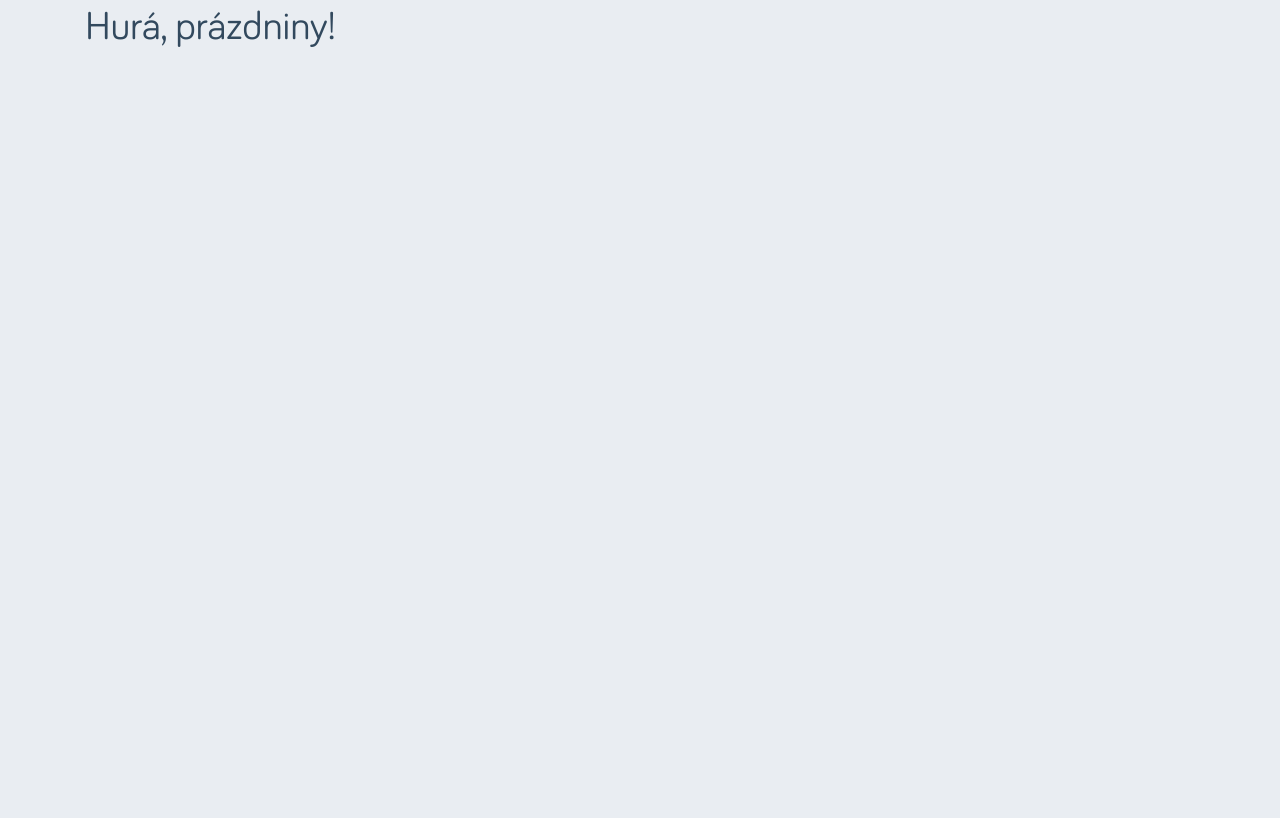
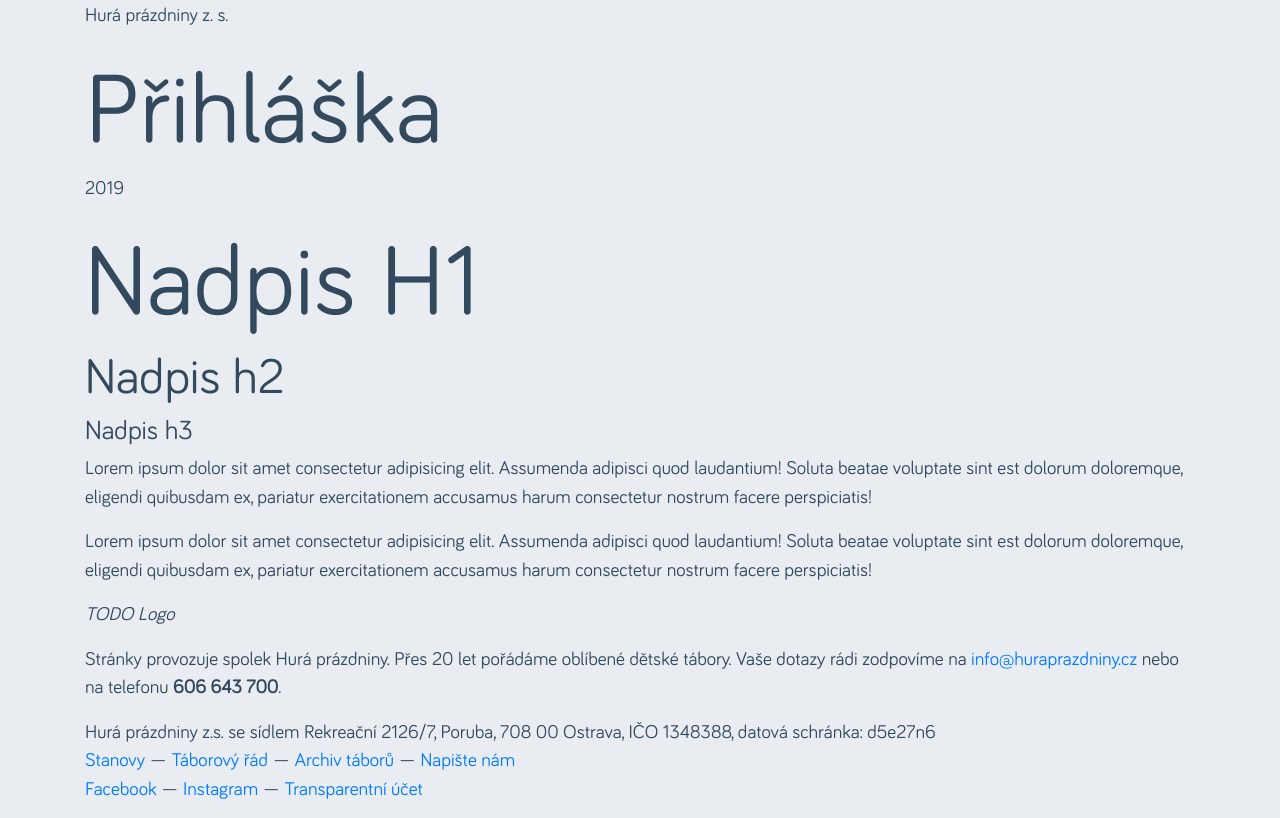
Before and after one commit to machal/hura-prazdniny-templates, a website: page index.html in a window 1280 px wide. Drawn offline with nearby package versions, Linux system fonts and the light colour scheme.

Commit message:
Basic markup and typography styles

```diff
--- a/index.html
+++ b/index.html
@@ -12,7 +12,78 @@
 
     <div class="container">
 
-      <h1>Hurá, prázdniny!</h1>
+      <div class="hp-head">
+
+        <p class="hp-head__preheading">
+          Hurá prázdniny z. s.
+        </p>
+
+        <h1 class="hp-head__heading">
+          Přihláška
+        </h1>
+
+        <p class="hp-head__postheading">
+          2019
+        </p>
+
+      </div>
+      <!-- /.hp-head -->
+
+      <div class="hp-content">
+
+        <h1>
+          Nadpis H1
+        </h1>
+
+        <h2>
+          Nadpis h2
+        </h2>
+
+        <h3>
+          Nadpis h3
+        </h3>
+
+        <p>
+          Lorem ipsum dolor sit amet consectetur adipisicing elit. Assumenda adipisci quod laudantium! Soluta beatae voluptate sint est dolorum doloremque, eligendi quibusdam ex, pariatur exercitationem accusamus harum consectetur nostrum facere perspiciatis!
+        </p>
+
+        <p>
+          Lorem ipsum dolor sit amet consectetur adipisicing elit. Assumenda adipisci quod laudantium! Soluta beatae voluptate sint est dolorum doloremque, eligendi quibusdam ex, pariatur exercitationem accusamus harum consectetur nostrum facere perspiciatis!
+        </p>
+
+      </div>
+      <!-- /.hp-content -->
+
+
+      <div class="hp-foot">
+
+        <p class="hp-foot__logo">
+          <i>TODO Logo</i>
+        </p>
+
+        <p class="hp-foot__text-large">
+            Stránky provozuje spolek Hurá prázdniny.
+            Přes 20 let pořádáme oblíbené dětské tábory.
+            Vaše dotazy rádi zodpovíme na
+            <a href="mailto:info@huraprazdniny.cz?subject=Dotaz%20z%20webu&body=Dobr%C3%BD%20den%2C%0A%0A">info@huraprazdniny.cz</a>
+            nebo na telefonu
+            <strong>606 643 700</strong>.
+        </p>
+
+        <p class="hp-foot__text-small">
+          Hurá prázdniny z.s. se sídlem Rekreační 2126/7, Poruba, 708 00 Ostrava, IČO 1348388, datová schránka: d5e27n6
+          <br>
+          <a href="#">Stanovy</a> —
+          <a href="#">Táborový řád</a> —
+          <a href="#">Archiv táborů</a> —
+          <a href="#">Napište nám</a>
+          <br>
+          <a href="#">Facebook</a> —
+          <a href="#">Instagram</a> —
+          <a href="#">Transparentní účet</a>
+        </p>
+
+      </div><!-- /.hp-foot -->
 
     </div><!-- .container -->
 
--- a/src/sass/huraprazdniny/_variables.scss
+++ b/src/sass/huraprazdniny/_variables.scss
@@ -7,3 +7,15 @@ $body-color: #32495e;
 // Fonts
 
 $font-family-base: 'Hadinka', sans-serif;
+
+// Typography
+// TODO responsive, viz BS 4.3
+
+$font-size-base: 1.1875rem; // 19px
+
+$h1-font-size: $font-size-base * 5.263157895; // 100px
+$h2-font-size: $font-size-base * 2.631578947; // 50px
+$h3-font-size: $font-size-base * 1.421052632; // 27px
+$h4-font-size: $font-size-base * 1.3;
+$h5-font-size: $font-size-base;
+$h6-font-size: $font-size-base;
```
Also changed, not shown: dist/css/style.css.
